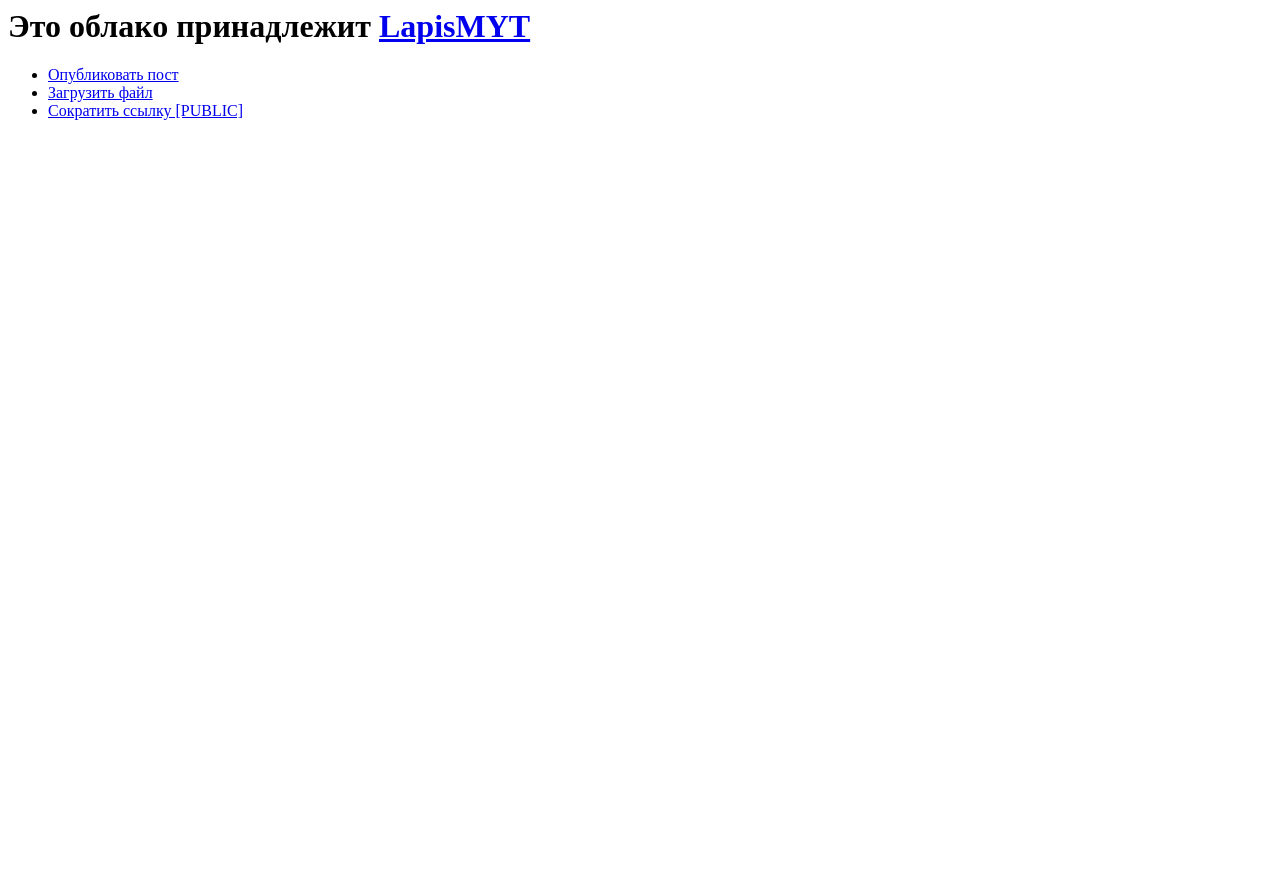
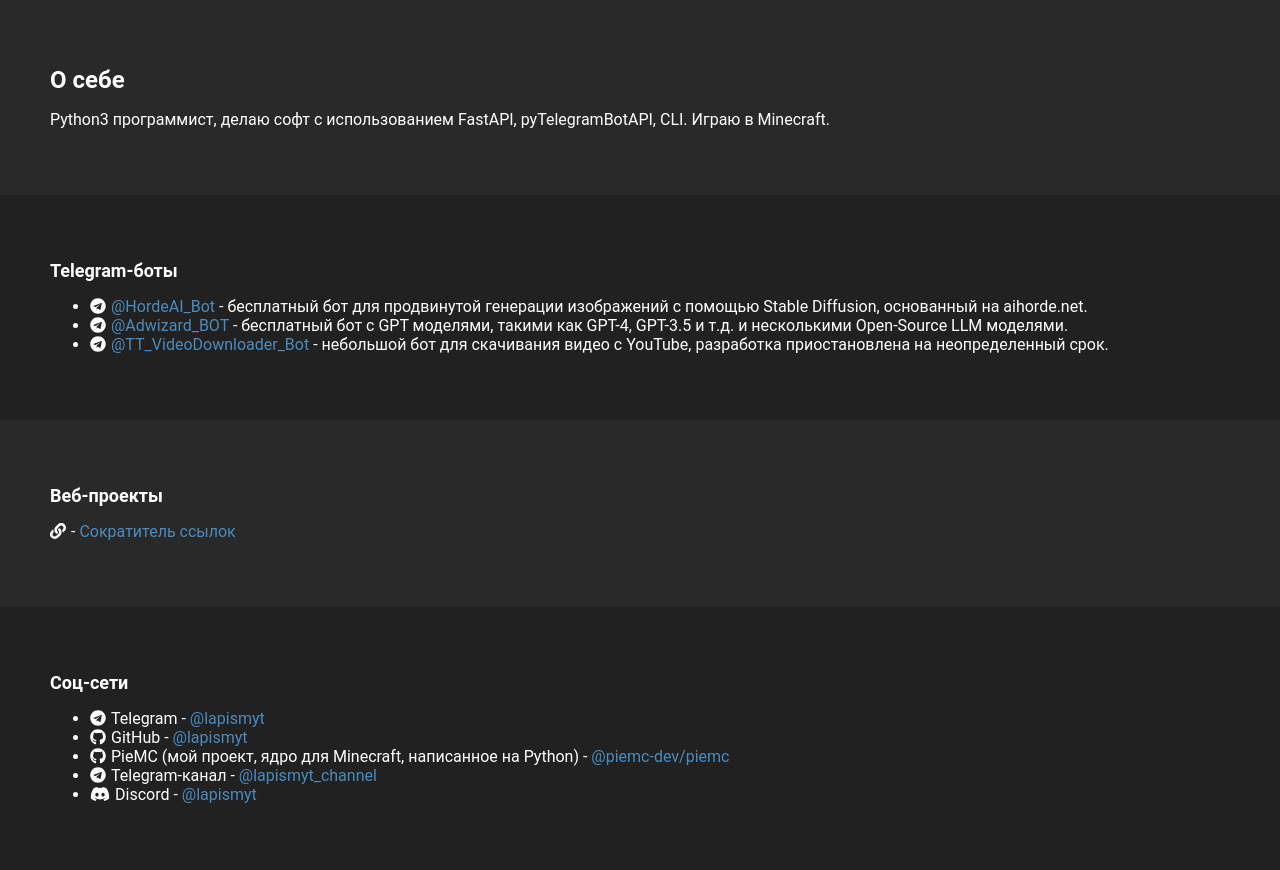
Before and after one commit to lapismyt/BCloud, a Flask app: page / in a window 1280 px wide. Before the commit the page ends 120 px from the top, so only its background shows below. Run offline with Flask 3, Linux system fonts and the light colour scheme.

Commit message:
New Homepage

```diff
--- a/templates/index.html
+++ b/templates/index.html
@@ -1,9 +1,113 @@
-<title>BCloud - Главная</title>
+<!DOCTYPE html>
+<html prefix="og: http://ogp.me/ns#">
+<head>
+  <meta charset="UTF-8">
+  <meta name="viewport" content="width=device-width, initial-scale=1.0">
+  <meta property="og:title" content="Главная">
+  <meta property="og:type" content="article">
+  <meta property="og:url" content="http://lapismyt.space/">
+  <meta property="og:image" content="http://lapismyt.space/uploads/66328763.jpg">
+  <meta property="og:description" content="Главная страница - о себе, проекты, ссылки.">
+  <meta property="og:site_name" content="BCloud">
+  <title>BCloud - Главная</title>
+  <link rel="stylesheet" href="https://cdnjs.cloudflare.com/ajax/libs/font-awesome/5.15.4/css/all.min.css">
+  <style>
+    body {
+      background-color: #1f1f1f;
+      color: #ffffff;
+      font-family: 'Roboto', sans-serif;
+      margin: 0;
+      padding: 0;
+    }
+    h1 {
+      font-size: 24px;
+      font-weight: bold;
+    }
+    h2 {
+      font-size: 18px;
+      font-weight: bold;
+    }
+    p {
+      font-size: 16px;
+    }
+    .section {
+      padding: 50px;
+    }
+    .section:nth-child(odd) {
+      background-color: #292929;
+    }
+    .section:nth-child(even) {
+      background-color: #212121;
+    }
+    .animated {
+      animation: fadeInUp 1s ease;
+    }
+    a {
+      color: #4B8BBE;
+      text-decoration: none;
+      transition: color 0.2s ease;
+    }
+    a:hover {
+      color: #6fb6f2;
+    }
+    @keyframes fadeInUp {
+      0% {
+        opacity: 0;
+        transform: translateY(20px);
+      }
+      100% {
+        opacity: 1;
+        transform: translateY(0);
+      }
+    }
+
+    .icon {
+      margin-right: 5px;
+    }
+
+    @media (max-width: 768px) {
+      .section {
+        padding: 30px;
+      }
+      h1 {
+        font-size: 20px;
+      }
+      h2 {
+        font-size: 16px;
+      }
+      p {
+        font-size: 14px;
+      }
+    }
+  </style>
+</head>
 <body>
-<h1>Это облако принадлежит <a href="https://t.me/LapisMYT">LapisMYT</a></h1>
-<ul>
-	<li><a href="/newpost">Опубликовать пост</a></li>
-	<li><a href="/upload">Загрузить файл</a></li>
-	<li><a href="/urlshortener">Сократить ссылку [PUBLIC]</a></li>
-</ul>
+  <div class="section animated">
+    <h1>О себе</h1>
+    <p>Python3 программист, делаю софт с использованием FastAPI, pyTelegramBotAPI, CLI. Играю в Minecraft.</p>
+  </div>
+  <div class="section animated">
+    <h2>Telegram-боты</h2>
+    <ul>
+      <li><i class="fab fa-telegram icon"></i><a href="https://t.me/HordeAI_Bot">@HordeAI_Bot</a> - бесплатный бот для продвинутой генерации изображений с помощью Stable Diffusion, основанный на aihorde.net.</li>
+      <li><i class="fab fa-telegram icon"></i><a href="https://t.me/Adwizard_BOT">@Adwizard_BOT</a> - бесплатный бот с GPT моделями, такими как GPT-4, GPT-3.5 и т.д. и несколькими Open-Source LLM моделями.</li>
+      <li><i class="fab fa-telegram icon"></i><a href="https://t.me/TT_VideoDownloader_Bot">@TT_VideoDownloader_Bot</a> - небольшой бот для скачивания видео с YouTube, разработка приостановлена на неопределенный срок.</li>
+    </ul>
+  </div>
+  <div class="section animated">
+    <h2>Веб-проекты</h2>
+    <p><i class="fas fa-link icon"></i>- <a href="http://lapismyt.space/urlshortener">Сократитель ссылок</a></p>
+  </div>
+  <div class="section animated">
+    <h2>Соц-сети</h2>
+    <ul>
+      <li><i class="fab fa-telegram icon"></i>Telegram - <a href="https://t.me/lapismyt">@lapismyt</a></li>
+      <li><i class="fab fa-github icon"></i>GitHub - <a href="https://github.com/lapismyt">@lapismyt</a></li>
+      <li><i class="fab fa-github icon"></i>PieMC (мой проект, ядро для Minecraft, написанное на Python) - <a href="https://github.com/piemc-dev/piemc">@piemc-dev/piemc</a></li>
+      <li><i class="fab fa-telegram icon"></i>Telegram-канал - <a href="https://t.me/lapismyt_channel">@lapismyt_channel</a></li>
+      <li><i class="fab fa-discord icon"></i>Discord - <a href="https://discordapp.com/users/965869347602067467">@lapismyt</a></li>
+    </ul>
+  </div>
+  <script src="https://cdnjs.cloudflare.com/ajax/libs/font-awesome/5.15.4/js/all.min.js"></script>
 </body>
+</html>
```
